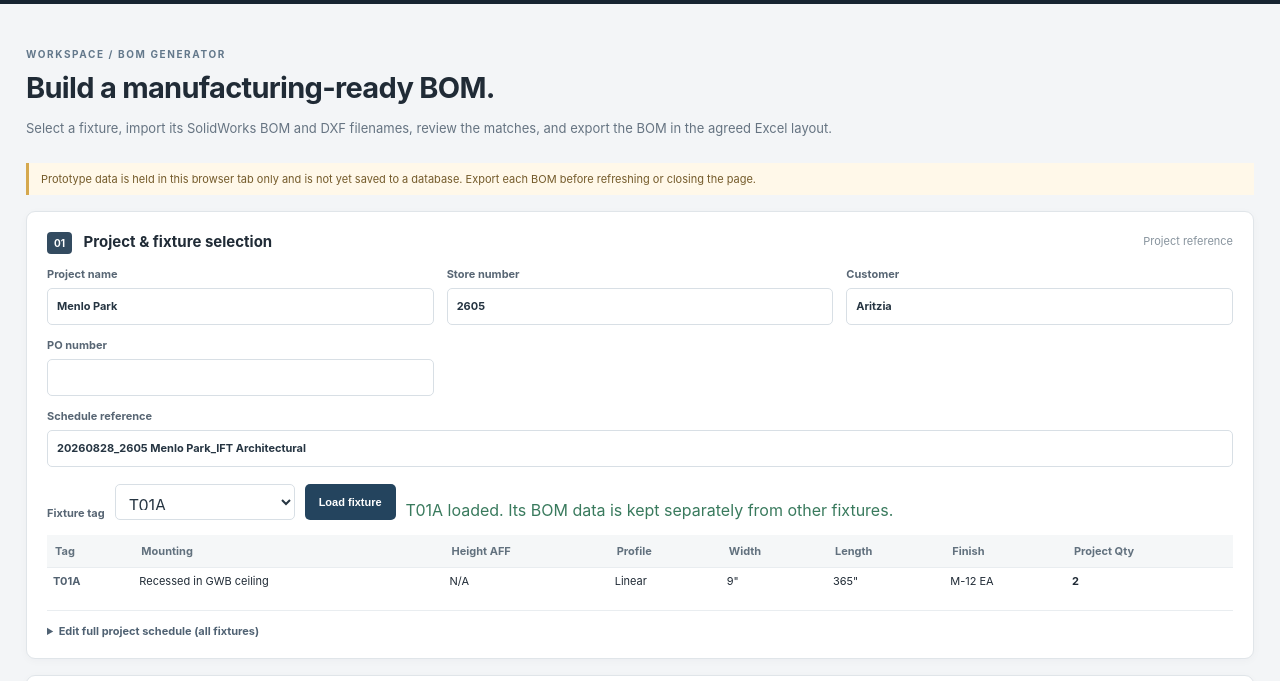
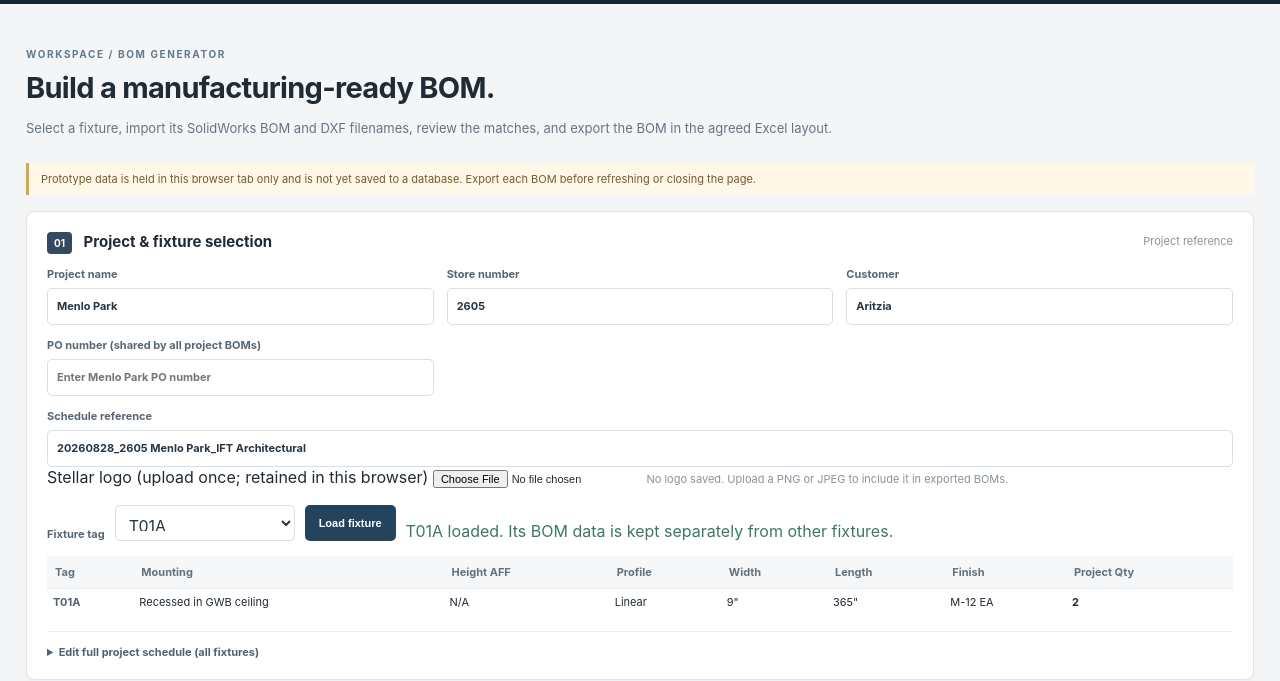
Before and after one commit to Radfar/sheet-metal-workflow, a website: page public/index.html in a window 1280 px wide. Shown: the part 64-745 px from the top of the page. Drawn offline with Linux system fonts and the light colour scheme.

Commit message:
Add shared PO, reusable Stellar logo upload and fixture filename description fields

```diff
--- a/public/index.html
+++ b/public/index.html
@@ -27,8 +27,13 @@
       <label>Project name<input id="projectName" value="Menlo Park"></label>
       <label>Store number<input id="projectNumber" value="2605"></label>
       <label>Customer<input id="customer" value="Aritzia"></label>
-      <label>PO number<input id="poNumber" value=""></label>
+      <label>PO number (shared by all project BOMs)<input id="poNumber" value="" placeholder="Enter Menlo Park PO number"></label>
       <label class="wide">Schedule reference<input id="scheduleReference" value="20260828_2605 Menlo Park_IFT Architectural"></label>
+    </div>
+    <div class="logo-upload-row">
+      <label for="logoFile">Stellar logo (upload once; retained in this browser)</label>
+      <input id="logoFile" type="file" accept="image/png,image/jpeg,.png,.jpg,.jpeg">
+      <span id="logoStatus" class="status-text">No logo saved. Upload a PNG or JPEG to include it in exported BOMs.</span>
     </div>
 
     <div class="fixture-picker">
@@ -66,6 +71,7 @@
       <label>Fixture tag<input id="fixtureTag" readonly></label>
       <label>Project quantity<input id="fixtureQuantity" type="number" min="0" step="any" readonly></label>
       <label class="wide">Fixture description<input id="fixtureDescription" placeholder="Confirm manufacturing fixture description"></label>
+      <label class="wide">BOM filename description<input id="bomFilenameDescription" placeholder="e.g. T01 recessed trough millwork linear profile"></label>
       <label>Finish code<input id="finish" placeholder="Schedule finish"></label>
       <label>Finish description / specification<input id="finishDescription" placeholder="Enter approved finish description if available"></label>
     </div>
@@ -117,7 +123,7 @@
     </div>
   </section>
 
-  <footer>V0.3.1 · Draft engineering data only · Manufacturing descriptions require engineering review</footer>
+  <footer>V0.4.0 · Draft engineering data only · Manufacturing descriptions require engineering review</footer>
 </main>
 <script src="/js/app.js"></script>
 </body>
```
